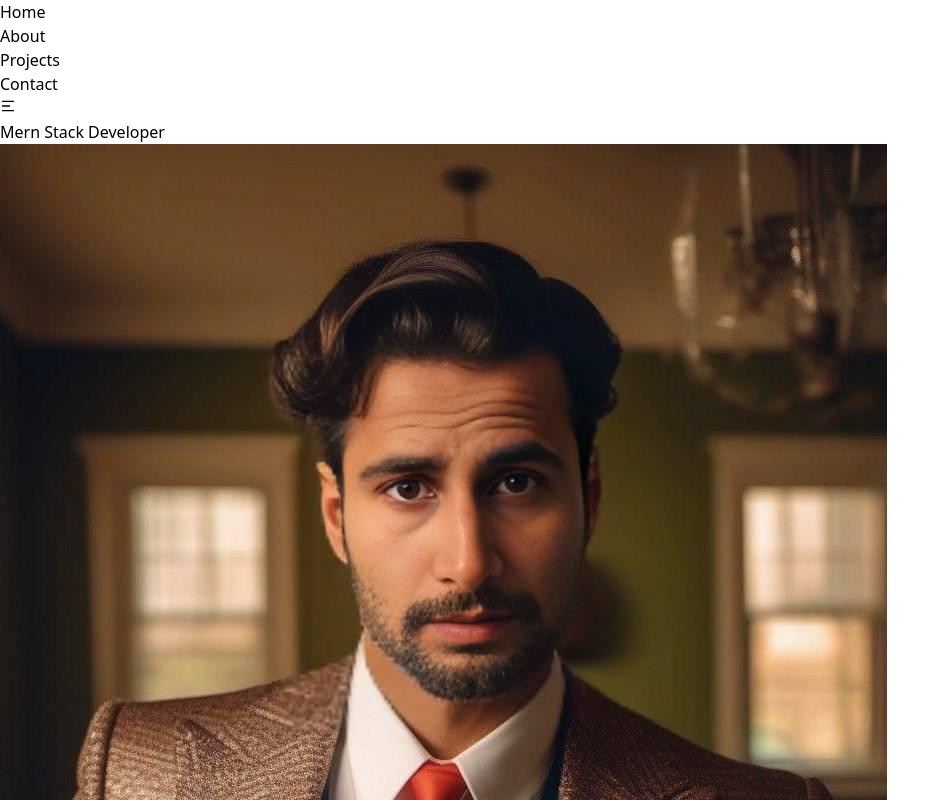
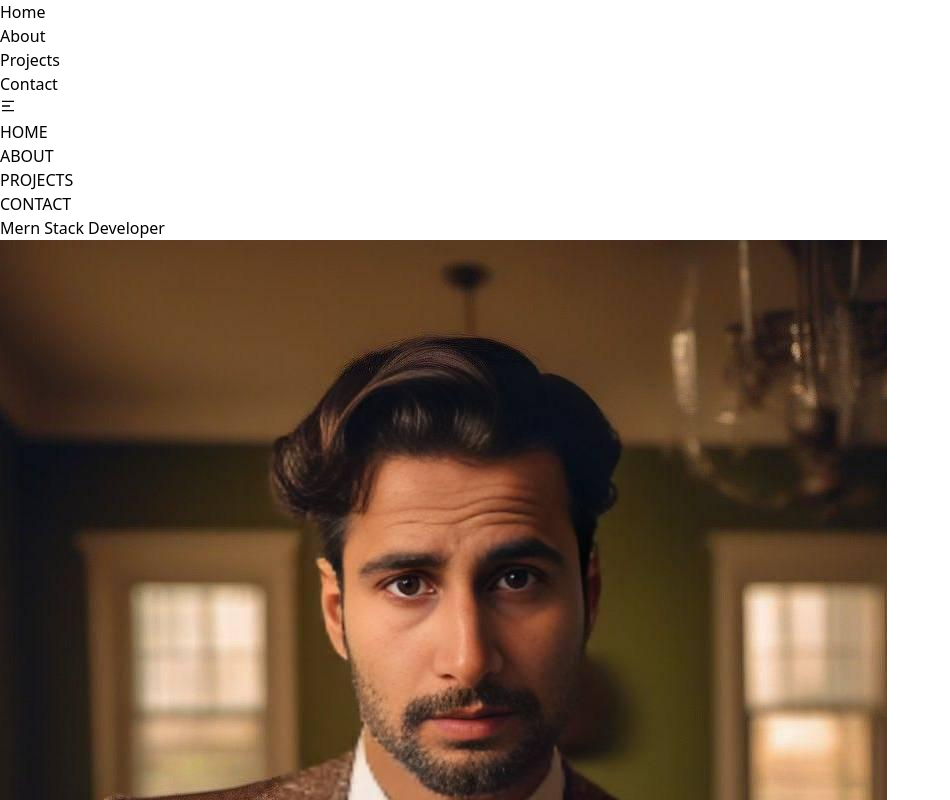
Before and after one commit to Zkpahore/M_Zahir, a React (Vite) app: page /Contact_Us in a window 1280 px wide. Shown: the top 800 px of the page, without its empty margins (0-950 px from the left). Built offline with nearby package versions, Linux system fonts and the light colour scheme.

Commit message:
new changes

```diff
--- a/src/components/Contact.jsx
+++ b/src/components/Contact.jsx
@@ -4,7 +4,7 @@ const Contact = () => {
   return (
     <div className='bg-slate-800 justify-center items-center py-16 w-full'>
       <h1 className='text-3xl text-center text-white font-semibold'>Contact <span className='text-yellow-600'>Us</span></h1>
-      <p className='text-center text-white py-6'>
+      <p className='text-center text-white py-6 px-6'>
       Please fill out the form below, and we'll get back to you promptly:
         </p>
       <form className='text-center w-full justify-center items-center'>
--- a/src/components/Img.jsx
+++ b/src/components/Img.jsx
@@ -20,10 +20,12 @@ export default function Img() {
               <div className="text-sm lg:text-base font-semibold text-gray-600">Seller at Fiverr</div>
             </div>
           </div>
-          <a href="https://www.fiverr.com/zahirkhp" target="_blank" rel="noopener noreferrer" className="text-sm lg:text-xs font-semibold text-blue-500 hover:text-blue-700">View Profile</a>
+          <a href="https://www.fiverr.com/zahirkhp" target="_blank" rel="noopener noreferrer"
+           className="text-sm lg:text-xs font-bold text-blue-500 hover:text-blue-700 border bg-slate-950 p-3 rounded-lg">View Profile</a>
+
         </div>
         <div className="mt-4 text-base lg:text-lg text-gray-700">
-          <p className="text-purple-600">I am Available For Freelancer!</p>
+          <p className="text-purple-60 font-serif font-bold text-slate-900">I am Available For Freelancer!</p>
         </div>
       </div>
     </div>
--- a/src/header/Header.jsx
+++ b/src/header/Header.jsx
@@ -1,7 +1,6 @@
 import React, { useState } from 'react';
 import { Link } from 'react-router-dom';
 import { RiMenu2Fill } from "react-icons/ri";
-
 function Header() {
   const [isOpen, SetIsOpen] = useState(false);
   const HandleClick = () => {
@@ -34,24 +33,32 @@ function Header() {
   </nav>
   </header>
    {/* Mobile Menu */}
-  <header className="bg-gray-800 py-4 w-full flex md:hidden lg:hidden relative">
- <button onClick={HandleClick} className='text-white'><RiMenu2Fill className='text-2xl'/></button>
+
+
+   <header className="py-4 w-full flex md:hidden lg:hidden relative justify-end items-center bg-gray-800">
+  <button onClick={HandleClick} className="text-white mr-4 focus:outline-none focus:bg-gray-700 rounded-lg p-2">
+    <RiMenu2Fill className="text-2xl" />
+  </button>
 </header>
-  { isOpen &&
-    <nav className="container px-4 bg-gray-300 w-1/3 h-screen absolute">
-    <ul className="items-center space-y-8 text-center py-4">
+
+<nav className={`container px-4 bg-white w-full absolute top-16 md:top-20 lg:top-24 z-10 shadow-lg rounded-lg ${isOpen ? 'block' : 'hidden'}`}>
+  <ul className="items-center space-y-4 md:space-y-0 md:flex md:justify-end text-center py-4">
     {navLinks.map((link, index) => (
       <li key={index}>
         <Link
           to={link.path}
-    className="text-black  px-3 py-2 rounded-lg text-sm font-bold hover:bg-yellow-400">
-    {link.text}
+          className="text-gray-800 px-4 py-2 rounded-lg text-sm font-semibold hover:bg-gray-100 hover:text-purple-700 transition-colors duration-300 ease-in-out focus:outline-none focus:bg-gray-100 focus:text-purple-700">
+          {link.text.toUpperCase()}
         </Link>
       </li>
     ))}
   </ul>
 </nav>
-   }
+
+
+
+
+
     </>
   );
 }
```
Lines whose indentation alone changed are shown as unchanged.
